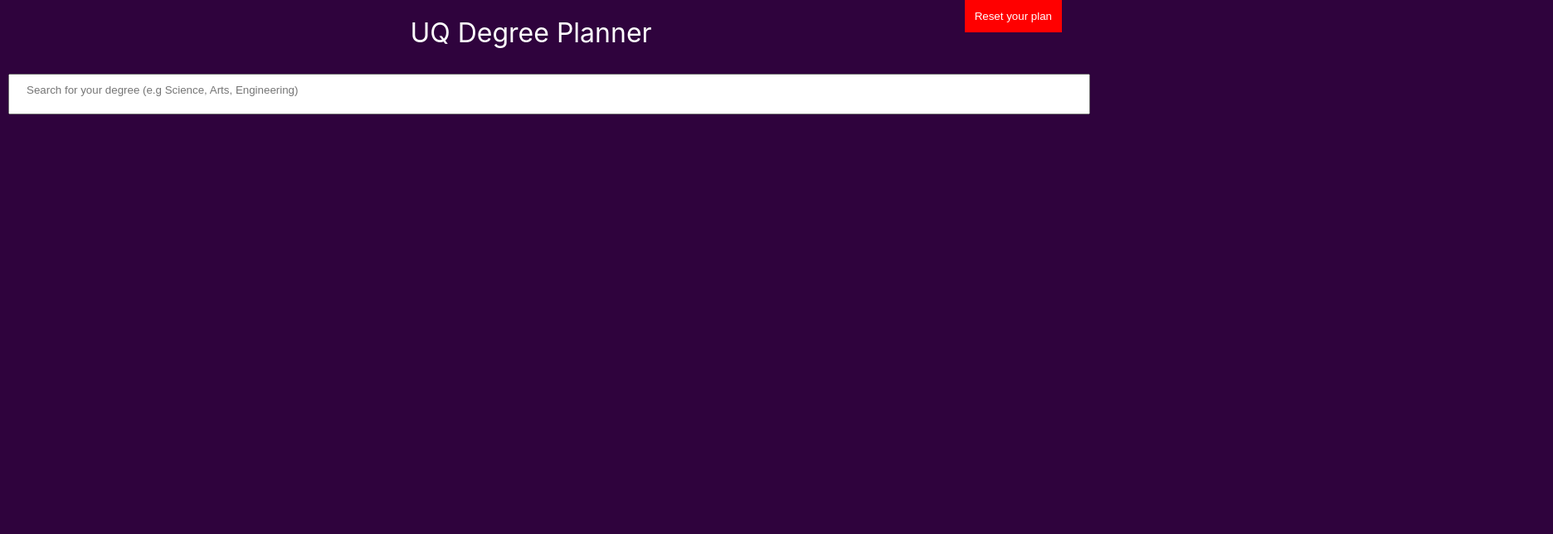
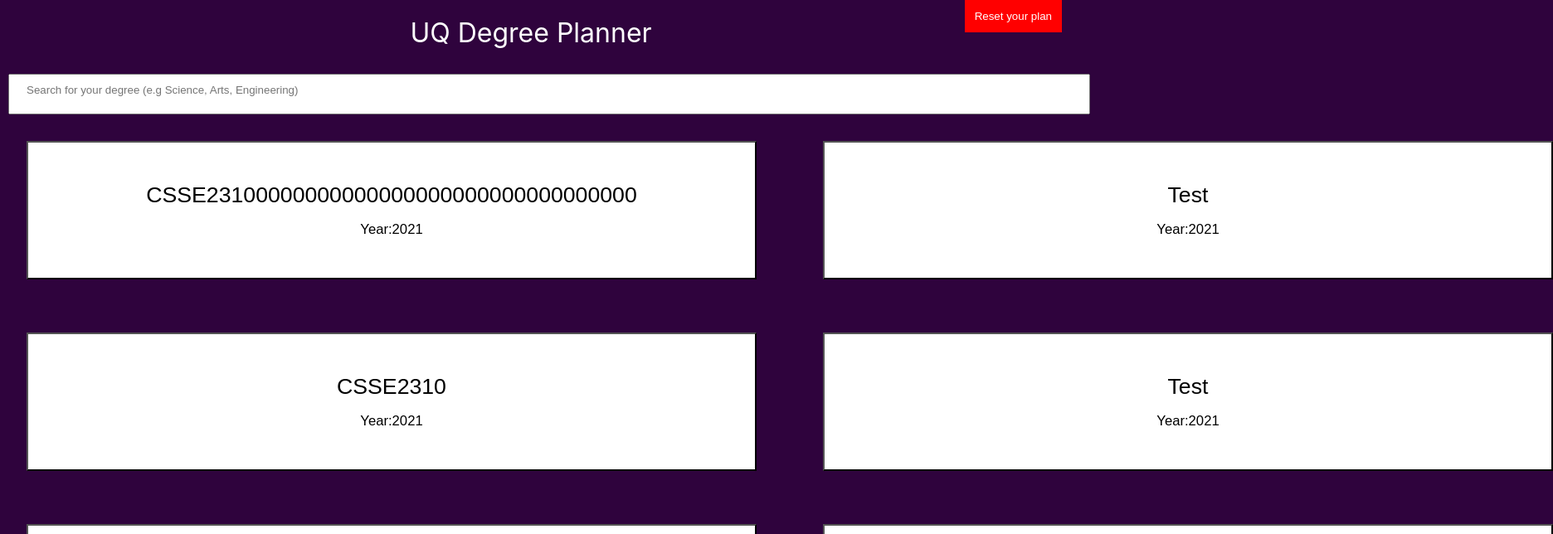
Before and after one commit to yuwils/uq_degree_planner, a React (Create React App) app: page / in a window 1280 px wide. Shown: the top 644 px of the page at 83% size, 1872 px wide, since content can reach past the window. Built offline with nearby package versions, Linux system fonts and the light colour scheme.

Commit message:
completed front-end for degree selection

```diff
--- a/package.json
+++ b/package.json
@@ -39,5 +39,8 @@
       "last 1 firefox version",
       "last 1 safari version"
     ]
+  },
+  "devDependencies": {
+    "@types/styled-components": "^5.1.7"
   }
 }
--- a/src/App.css
+++ b/src/App.css
@@ -27,6 +27,6 @@
     display: flex;
     align-items: flex-start;
     justify-content: center;
-    position: fixed;
-    bottom: 0;
+    position: relative;
+    top: 100%;
 }
--- /dev/null
+++ b/src/components/DegreeGridElement.tsx
@@ -0,0 +1,17 @@
+import React, { ReactPropTypes } from 'react';
+import "./styles/DegreeGridElement.css"
+
+const DegreeGridElement = (props : any) => {
+    return (
+        <button className = "DegreeGridElement" onClick = {props.onClick}>
+            <span className = "degreeName">
+                {props.name}
+            </span>
+            <span className = "year">
+                Year:{props.year}
+            </span>
+        </button>
+    )
+}
+
+export default DegreeGridElement;
--- a/src/components/DisplayWindow.tsx
+++ b/src/components/DisplayWindow.tsx
@@ -18,9 +18,16 @@
         setUser(new User());
     }
 
+    const degreeSelected = () => {
+        console.log("clicked!")
+        let newUser: User = new User();
+        newUser.stage = 1;
+        setUser(newUser);
+    }
+
     let displayType: JSX.Element;
     if (user.stage === 0) {
-        displayType = <RequestDegree/>;
+        displayType = <RequestDegree handler = { degreeSelected }/>;
     } else if (user.stage === 1) {
         displayType = <RequestDegreeType/>;
     } else if (user.stage === 2) {
@@ -32,7 +39,7 @@
     return (
         <div className = "Display">
         <div className = "InnerDisplay"> {displayType} </div>
-        <div className = "ResetButton" onClick = { resetPlanner }> <ResetButton /> </div>
+        <div className = "ResetButton" onClick = { resetPlanner } > <ResetButton /> </div>
         </div>
     )
 }
--- a/src/components/RequestDegree.tsx
+++ b/src/components/RequestDegree.tsx
@@ -1,17 +1,42 @@
 import React from 'react';
 import "./styles/RequestDegree.css";
+import DegreeGridElement from "./DegreeGridElement";
 
-const RequestDegree = () => {
+const RequestDegree = (props : any) => {
+
+    // This function will make a request to the backend
+    const requestDegrees = () => {
+        return [{name: "CSSE23100000000000000000000000000000000", year: 2021}, {name: "Test", year: 2021}, {name: "CSSE2310", year: 2021},
+        {name: "Test", year: 2021}, {name: "CSSE2310", year: 2021}, {name: "Test", year: 2021},
+        {name: "CSSE2310", year: 2021}, {name: "Test", year: 2021}, {name: "CSSE2310", year: 2021}, {name: "Test", year: 2021}, {name: "TestTest", year: 2021}];
+    }
+
+    const allDegrees = requestDegrees();
+
+    const searchDegrees = (degrees: any, search: string) => {
+        //Make a reqeust to get the names and years of all degrees
+        let lowerCaseSearch : string = search.toLowerCase();
+        let newDegreeGrid = [];
+        for (let i = 0; i < degrees.length; i++) {
+            let degreeName: string = degrees[i].name.toLowerCase();
+            if (degreeName.includes(lowerCaseSearch)) {
+                newDegreeGrid.push(<DegreeGridElement onClick = { props.handler } name = {degrees[i].name} year = {degrees[i].year} />);
+            }
+        }
+        return newDegreeGrid;
+    }
     const [degree, setDegree] = React.useState("");
+    const [degreeGrid, setDegreeGrid] = React.useState(searchDegrees(allDegrees, ""));
 
     const handleSubmission = (event: any) => {
-        console.log(degree)
         event.preventDefault();
-        setDegree("");
     }
 
     const handleChange = (event: any) => {
-        setDegree(event.target.value)
+        let newSearchValue : string = event.target.value;
+        setDegree(newSearchValue)
+        let newDegrees: any = searchDegrees(allDegrees, newSearchValue);
+        setDegreeGrid(newDegrees);
     }
 
     return (
@@ -22,8 +47,8 @@
                     placeholder = "Search for your degree (e.g Science, Arts, Engineering)" onChange = { handleChange }/>
                 </label>
             </form>
-            <div className = "Degrees">
-
+            <div className = 'DegreeGrid'>
+                {degreeGrid}
             </div>
         </div>
     )
--- a/src/components/reset.tsx
+++ b/src/components/reset.tsx
@@ -1,7 +1,7 @@
 import React from 'react';
 import "./styles/reset.css";
 
-const ResetButton = (callback: any) => {
+const ResetButton = () => {
     return (
     <button className = "resetButton"> Reset your plan</button>
     )
--- /dev/null
+++ b/src/components/styles/DegreeGridElement.css
@@ -0,0 +1,22 @@
+.degreeName {
+    font-size: 200%;
+    margin-bottom: 1rem;
+}
+
+.year {
+    font-size: 125%;
+    display: flex;
+    justify-content: center;
+    align-items: center;
+}
+
+.DegreeGridElement {
+    background-color: white;
+    margin: 2rem 3rem 2rem 2rem;
+    padding: 3rem 1rem 3rem 1rem;
+    display: grid;
+}
+
+.DegreeGridElement:hover {
+    background-color: aliceblue;
+}
--- a/src/components/styles/RequestDegree.css
+++ b/src/components/styles/RequestDegree.css
@@ -1,3 +1,8 @@
+:root {
+    --height: 5;
+    --cell_length: 16.5vw;
+}
+
 .degreeForm {
     width: 100%;
     padding: 10px 0px 20px 20px;
@@ -5,3 +10,9 @@
     margin-left: 10px;
     margin-right: 10px;
 }
+
+.DegreeGrid {
+    display: grid;
+    grid-template-rows: auto;
+    grid-template-columns: 60rem 60rem;
+}
```
Also changed, not shown: 1 other file (tests, documents, lock files or other folders).
